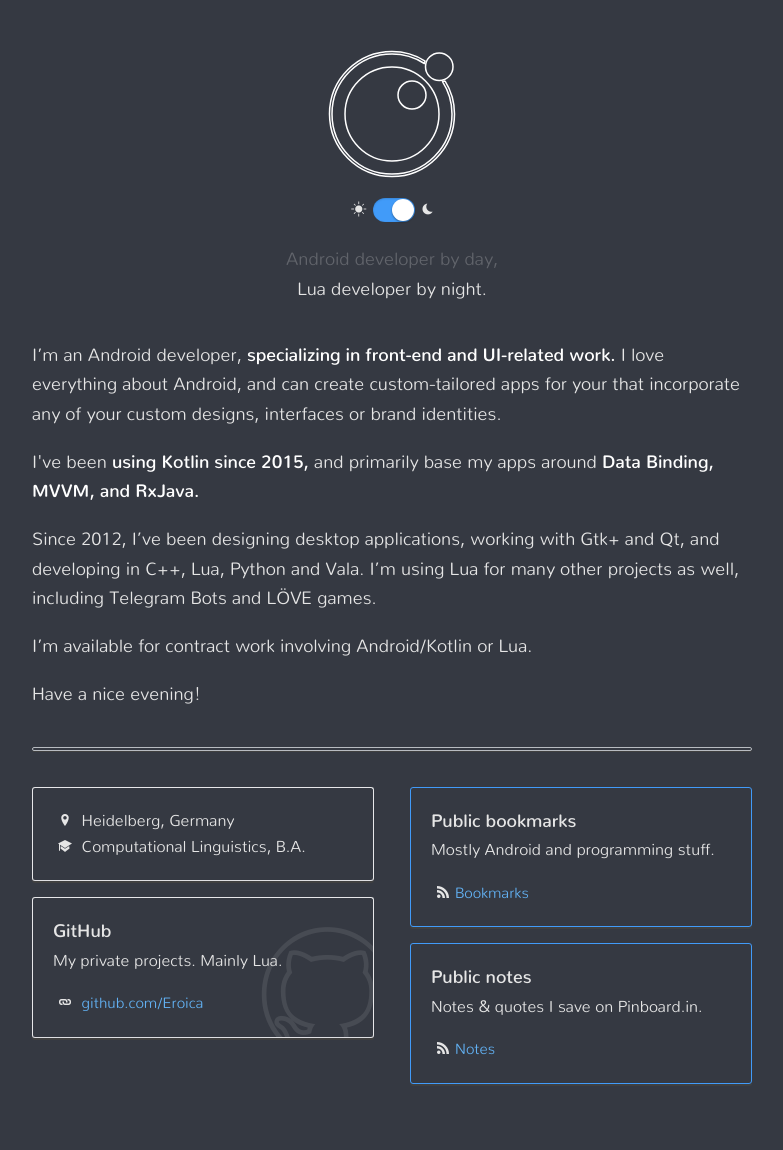
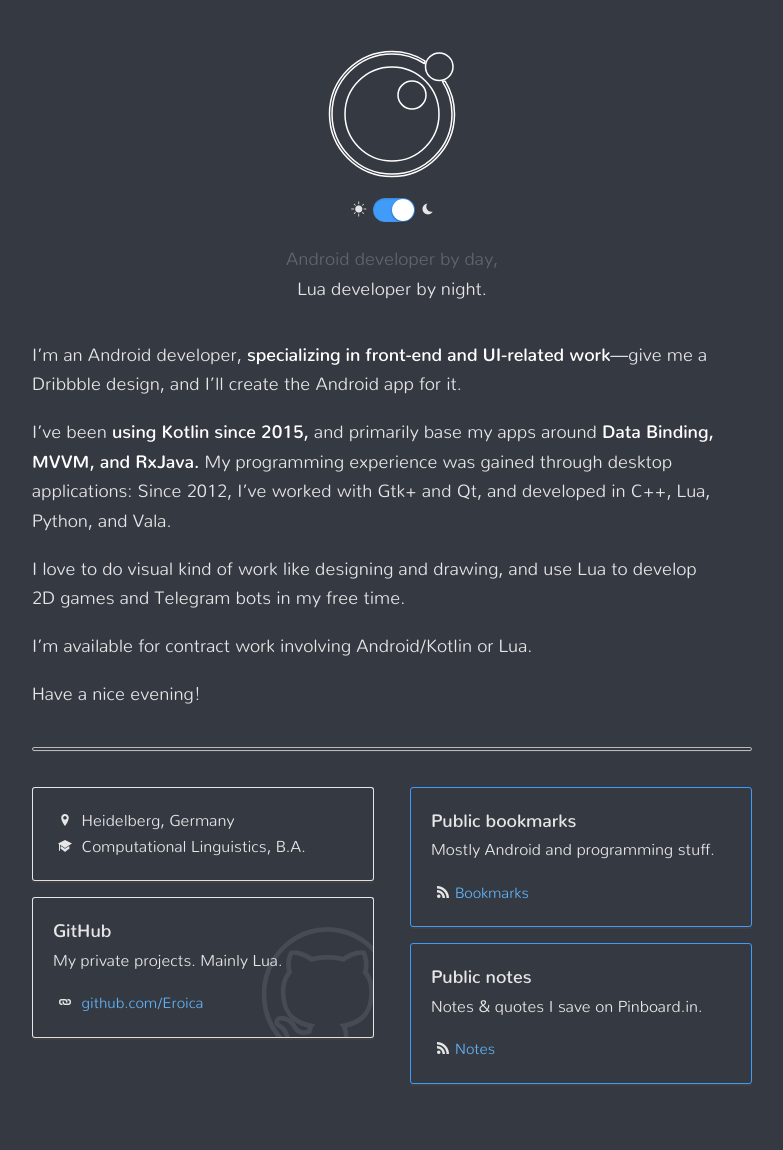
Before and after one commit to Eroica/eroica.github.io, a Jekyll site: the page built from index.html, in a window 1280 px wide. Shown: the whole page, without its empty margins (248-1031 px from the left). Built offline with Jekyll 4.4.1, drawn with Linux system fonts in a browser that asks for light colours; some web fonts are replaced.

Commit message:
Fix typos

```diff
--- a/_config.yml
+++ b/_config.yml
@@ -6,11 +6,11 @@
 # 'jekyll serve'. If you change this file, please restart the server process.
 
 # Site settings
-title: Seba (Eroica)
+title: Seba.萌え, Android Developer
 description: > # this means to ignore newlines until "baseurl:"
   Hi! I’m an Android & Lua developer.
 baseurl: "" # the subpath of your site, e.g. /blog
-url: "http://eroica.io" # the base hostname & protocol for your site
+url: "http://seba.moe" # the base hostname & protocol for your site
 github_url: "https://eroica.github.io"
 author: Eroica
 twitter_username: MyEroica
--- a/index.html
+++ b/index.html
@@ -4,11 +4,11 @@ layout: default
 
 <section class="main container -large _center">
 
-	<p>I’m an Android developer, <strong>specializing in front-end and UI-related work.</strong> I love everything about Android, and can create custom-tailored apps for your that incorporate any of your custom designs, interfaces or brand identities.</p>
+	<p>I’m an Android developer, <strong>specializing in front-end and UI-related work</strong>—give me a Dribbble design, and I’ll create the Android app for it.</p>
 
-	<p>I've been <strong>using Kotlin since 2015,</strong> and primarily base my apps around <strong>Data Binding, MVVM, and RxJava.</strong></p>
+	<p>I’ve been <strong>using Kotlin since 2015,</strong> and primarily base my apps around <strong>Data Binding, MVVM, and RxJava.</strong> My programming experience was gained through desktop applications: Since 2012, I’ve worked with Gtk+ and Qt, and developed in C++, Lua, Python, and Vala.</p>
 
-	<p>Since 2012, I’ve been designing desktop applications, working with Gtk+ and Qt, and developing in C++, Lua, Python and Vala. I’m using Lua for many other projects as well, including Telegram Bots and LÖVE games.</p>
+	<p>I love to do visual kind of work like designing and drawing, and use Lua to develop 2D games and Telegram bots in my free time.</p>
 
 	<p>I’m available for contract work involving Android/Kotlin or Lua.</p>
 
```
